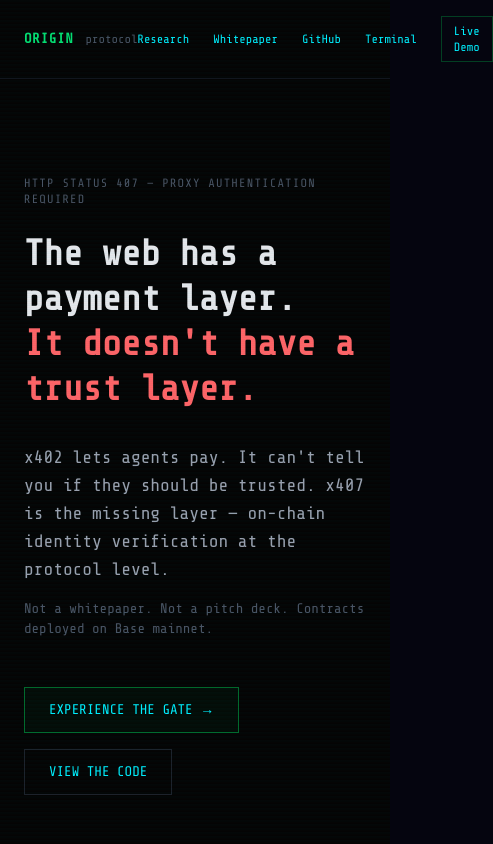
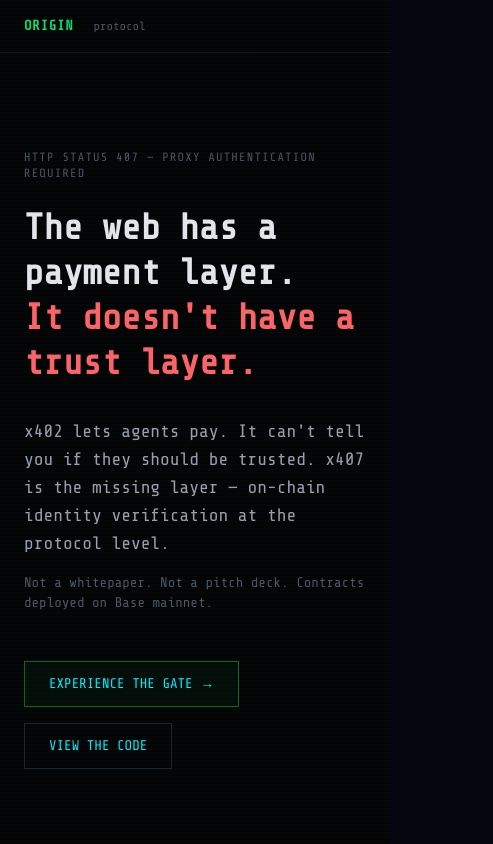
Before and after one commit to origin-dao/origin-website, a Next.js app: page /protocol in a window 390 px wide. Shown: the top 844 px of the page, 493 px wide, since content can reach past the window. Built offline with nearby package versions, Linux system fonts and the light colour scheme; no server answers; what @rainbow-me/rainbowkit, wagmi would draw is missing.

Commit message:
fix: nav spacing and hide nav links on mobile

```diff
--- a/src/app/protocol/page.tsx
+++ b/src/app/protocol/page.tsx
@@ -98,9 +98,9 @@
         <div className="max-w-6xl mx-auto flex items-center justify-between">
           <div className="flex items-center gap-3">
             <span className="text-green-400 font-bold font-[var(--font-orbitron)] text-sm tracking-wider">ORIGIN</span>
-            <span className="text-gray-600 text-xs font-mono">protocol</span>
+            <span className="text-gray-600 text-xs font-mono ml-2">protocol</span>
           </div>
-          <div className="flex items-center gap-6 text-xs font-mono">
+          <div className="hidden md:flex items-center gap-6 text-xs font-mono">
             <Link href="/research/three-protocols" className="text-gray-500 hover:text-gray-300 transition-colors">Research</Link>
             <Link href="/whitepaper" className="text-gray-500 hover:text-gray-300 transition-colors">Whitepaper</Link>
             <Link href="https://github.com/origin-dao/x407" className="text-gray-500 hover:text-gray-300 transition-colors">GitHub</Link>
```
